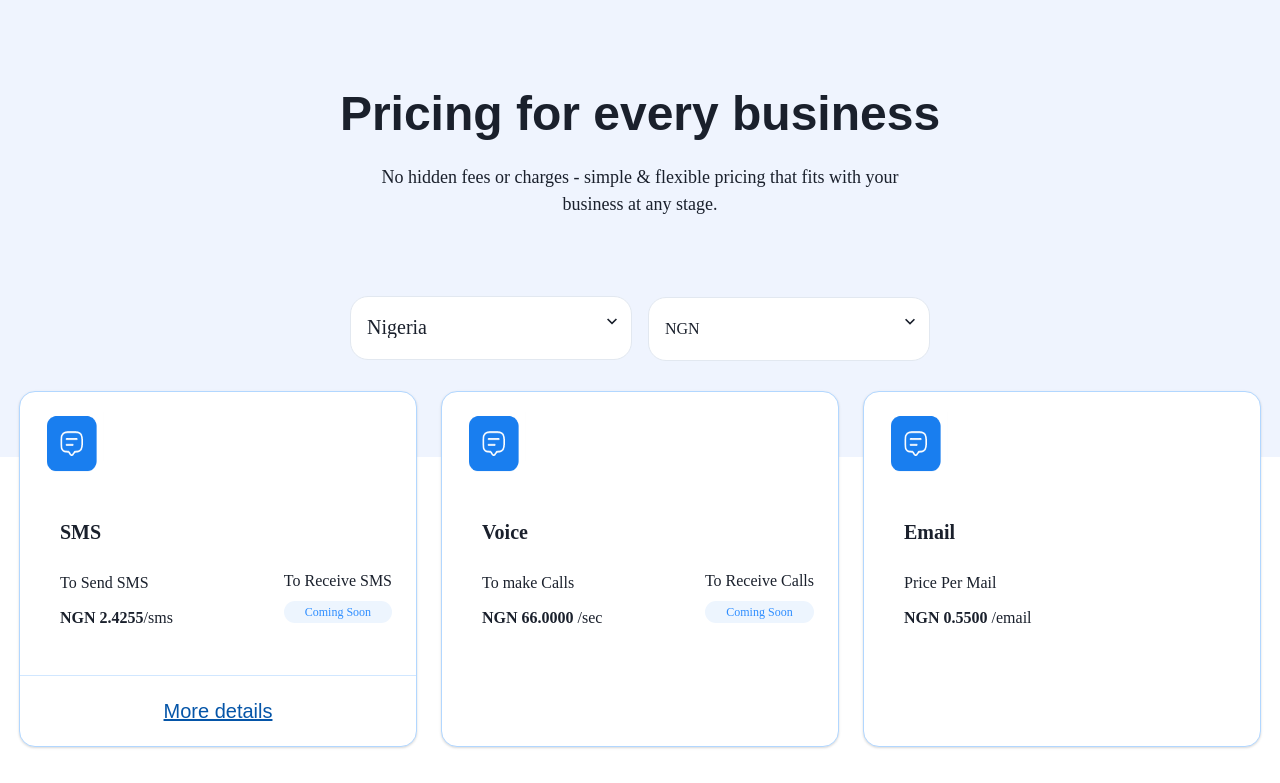
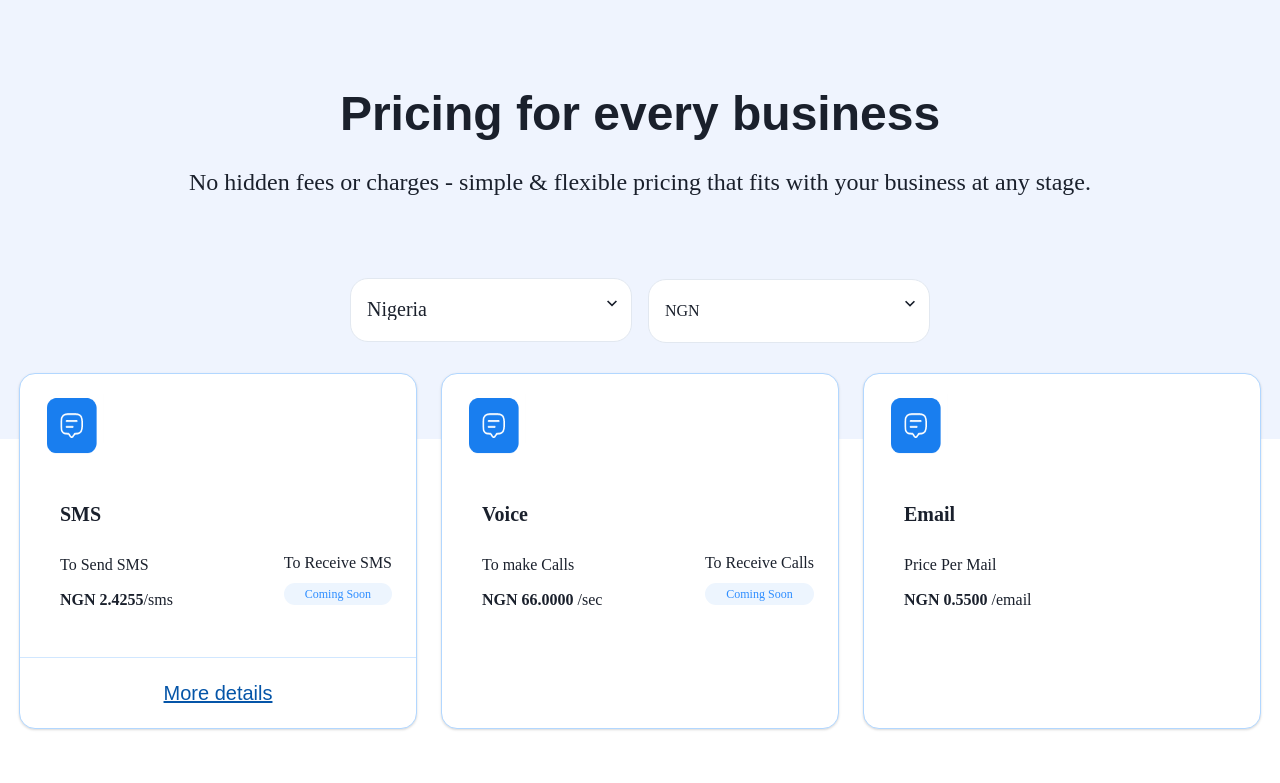
Before and after one commit to olatunde1/sendchamp, a React (Create React App) app: page / in a window 1280 px wide. Shown: the top 783 px of the page. Built offline with nearby package versions, Linux system fonts and the light colour scheme.

Commit message:
some fix up

```diff
--- a/src/components/Hero.js
+++ b/src/components/Hero.js
@@ -7,7 +7,7 @@ const Hero = () => {
     <Box className='hero'  textAlign="center" fontSize="48px" paddingBottom={'6rem'} paddingTop='96px' >
         <Container>
         <Text
-        fontSize={{md:'48px', base:'32px'}}
+        fontSize={{md:'48px', base:'34px'}}
         fontWeight='600'
         lineHeight={{base: '36px'}}
         fontFamily={'HafferXH,sans-serif '}
@@ -15,7 +15,7 @@ const Hero = () => {
         paddingBottom={'32px'}>
           Pricing for every business
         </Text>
-        <Text fontSize='18px' paddingBottom={'64px'} >No hidden fees or charges - simple & flexible pricing that fits with your <br /> business at any stage.</Text>
+        <Text fontSize={{md:'24px', base:'20px'}}  textAlign='center'  paddingBottom={'64px'} >No hidden fees or charges - simple & flexible pricing that fits with your business at any stage.</Text>
         <Box display={{base: 'block' ,md:'flex'}} placeContent='center' textAlign='center' justifyContent={'center'} margin='0 10%' >
 
             <Select
```
